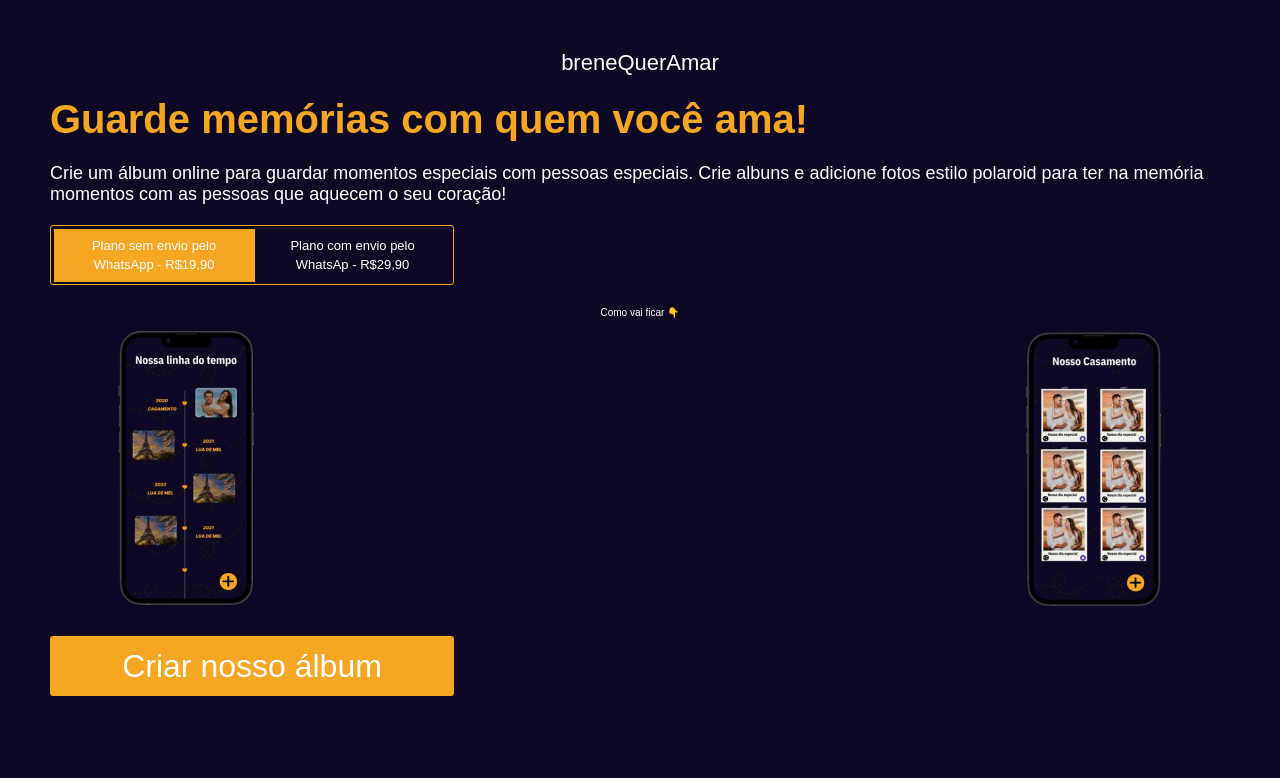
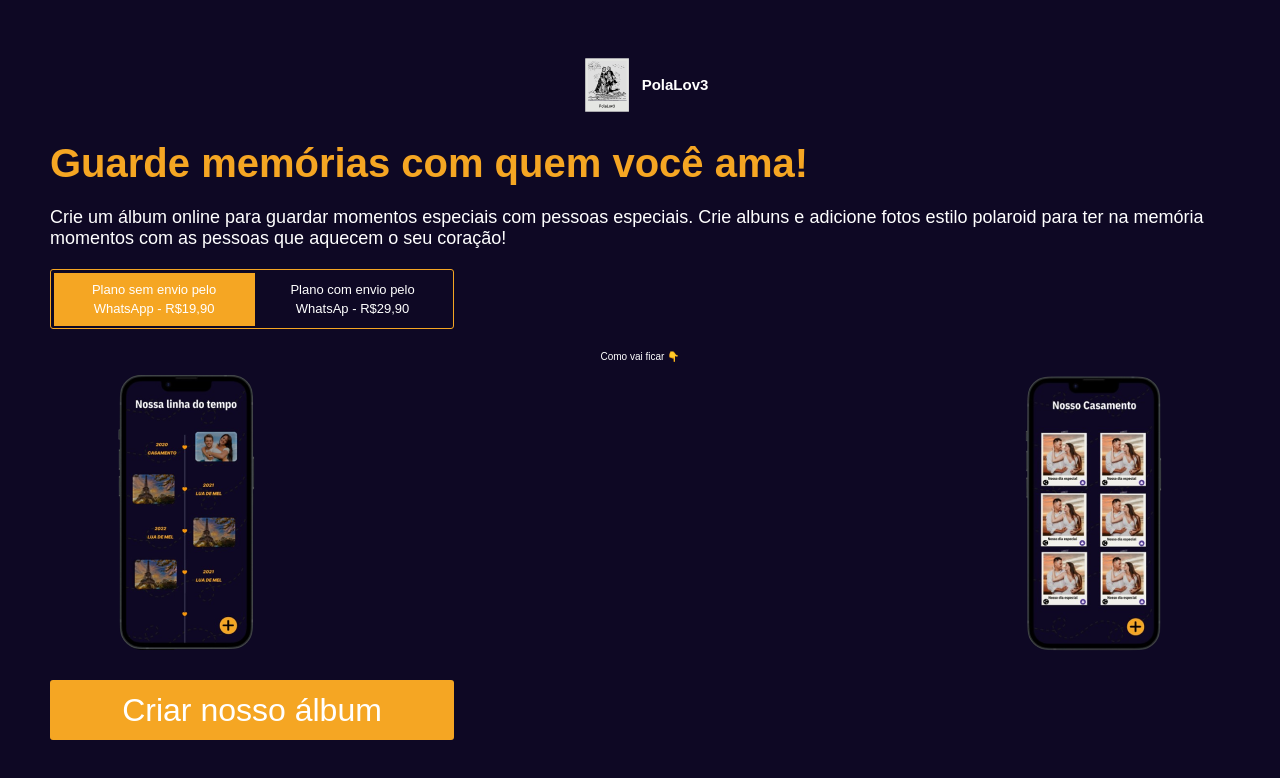
Before and after one commit to breneg0at/brenewantlove, a Next.js app: page / in a window 1280 px wide. Shown: the top 778 px of the page. Built offline with nearby package versions, Linux system fonts and the light colour scheme; a web font is replaced by a local one.

Commit message:
Fix: Improve logo

```diff
--- a/app/page.tsx
+++ b/app/page.tsx
@@ -2,6 +2,7 @@ import Image from "next/image";
 import ToggleButton from "./components/togglebutton";
 import image1 from "../assets/fotoDoProjeto1.png";
 import image2 from "../assets/fotoDoProjeto2.png";
+import logo from "../assets/PolaLov3.png";
 import FadeInSection from "./components/fadeInSection";
 
 export default function Home() {
@@ -9,7 +10,13 @@ export default function Home() {
     <div className="bg-[var(--bg-color)] items-center justify-items-center min-h-screen p-8 pb-20 gap-16 sm:p-20">
       <main className="flex flex-col gap-8 row-start-2 items-center sm:items-start">
         <div className="flex flex-col gap-8">
-          <h2 className="subtitle mx-auto">breneQuerAmar</h2>
+          <div className="flex flex-rol items-center mx-auto">
+            <div className="w-28 h-28">
+
+          <Image src={logo} alt="Logo"/>
+            </div>
+          <p className="text-2xl font-extrabold">PolaLov3</p>
+          </div>
           <h1 className="title text-[var(--primary-color)]">
             Guarde memórias com quem você ama!
           </h1>
```
Also changed, not shown: assets/PolaLov3.png (added).
